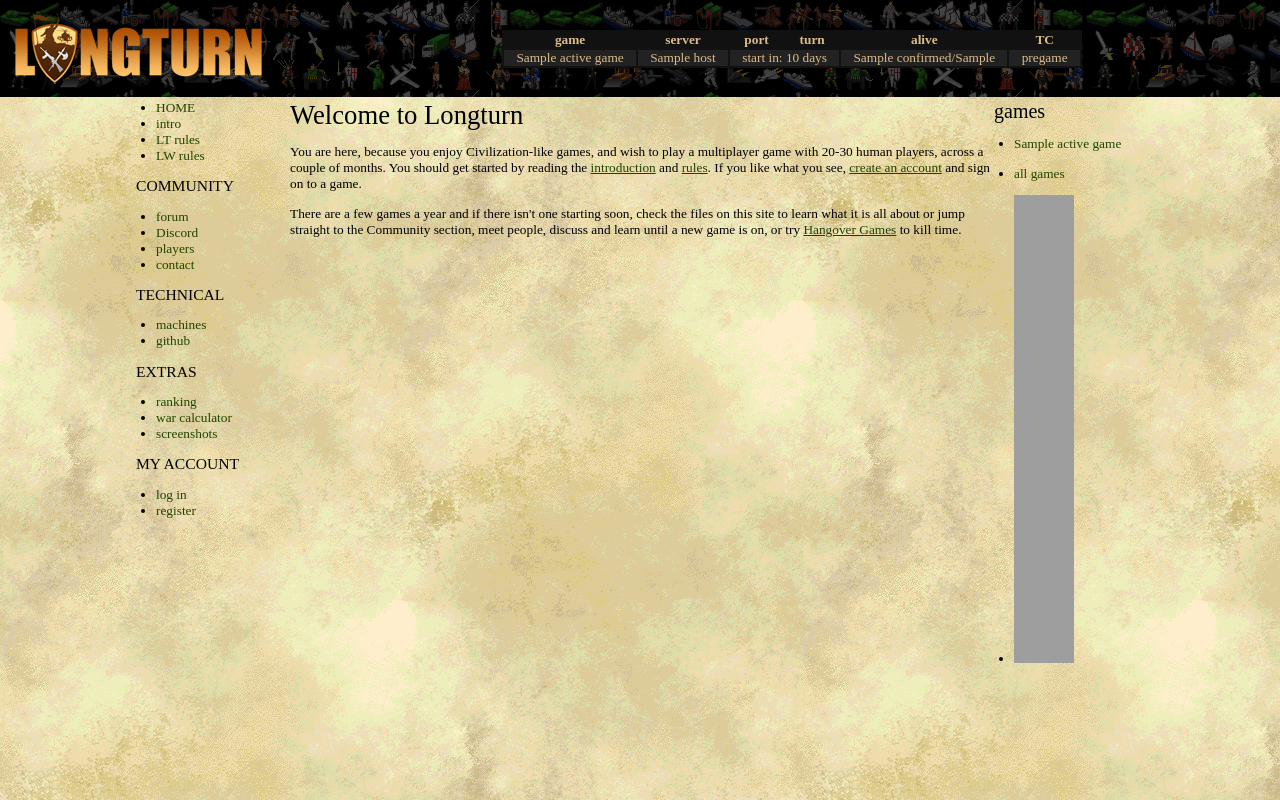
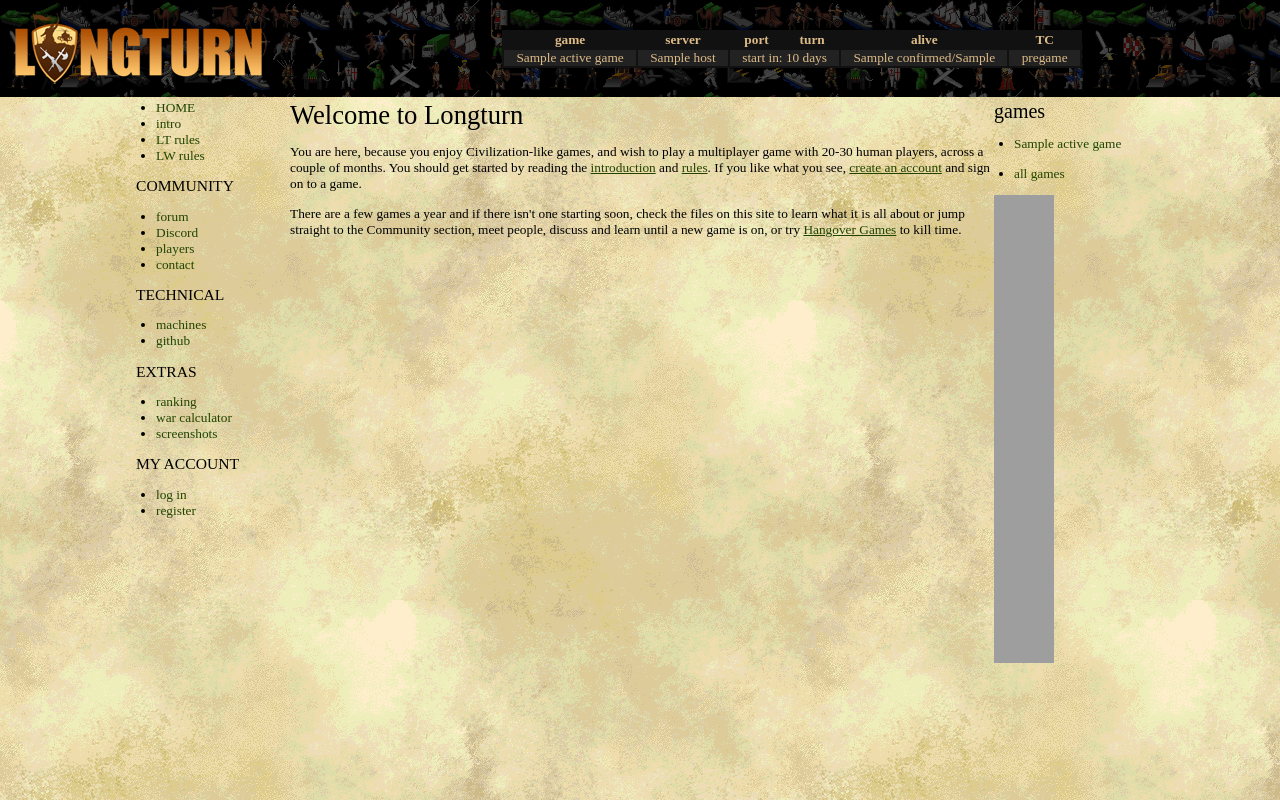
Before and after one commit to longturn/www, a Django app: template templates/hello.html in a window 1280 px wide. Run offline with Django 3.2, Linux system fonts and the light colour scheme; the template is opened without the code that fills it: most values are stand-ins (such as "Sample title", 1, 10 or a date in 2020); grey boxes are pictures that could not be loaded.

Commit message:
Removed Hangover Games iframe from list item so it has no unneccessary bullet point

```diff
--- a/templates/includes/rightpanel.html
+++ b/templates/includes/rightpanel.html
@@ -10,10 +10,8 @@
 	<ul class="panel">
 	<li><a class="menu" href="{% url 'game_list' %}">all games</a></li>
 	</ul>
-	<ul class="panel">
-	<li>
-		<iframe src="https://hangover.games/r.html" width="60" height="468" scrolling="none"  frameborder="0"  marginwidth="0"  marginheight="0"  hspace="0"  vspace="0"  webkitallowfullscreen="true"  mozallowfullscreen="true"  msallowfullscreen="true"  allowfullscreen="true"></iframe>
-	</li>
-	</ul>
+
+	<iframe src="https://hangover.games/r.html" width="60" height="468" scrolling="none"  frameborder="0"  marginwidth="0"  marginheight="0"  hspace="0"  vspace="0"  webkitallowfullscreen="true"  mozallowfullscreen="true"  msallowfullscreen="true"  allowfullscreen="true"></iframe>
+
 </tr>
 </table>
```
